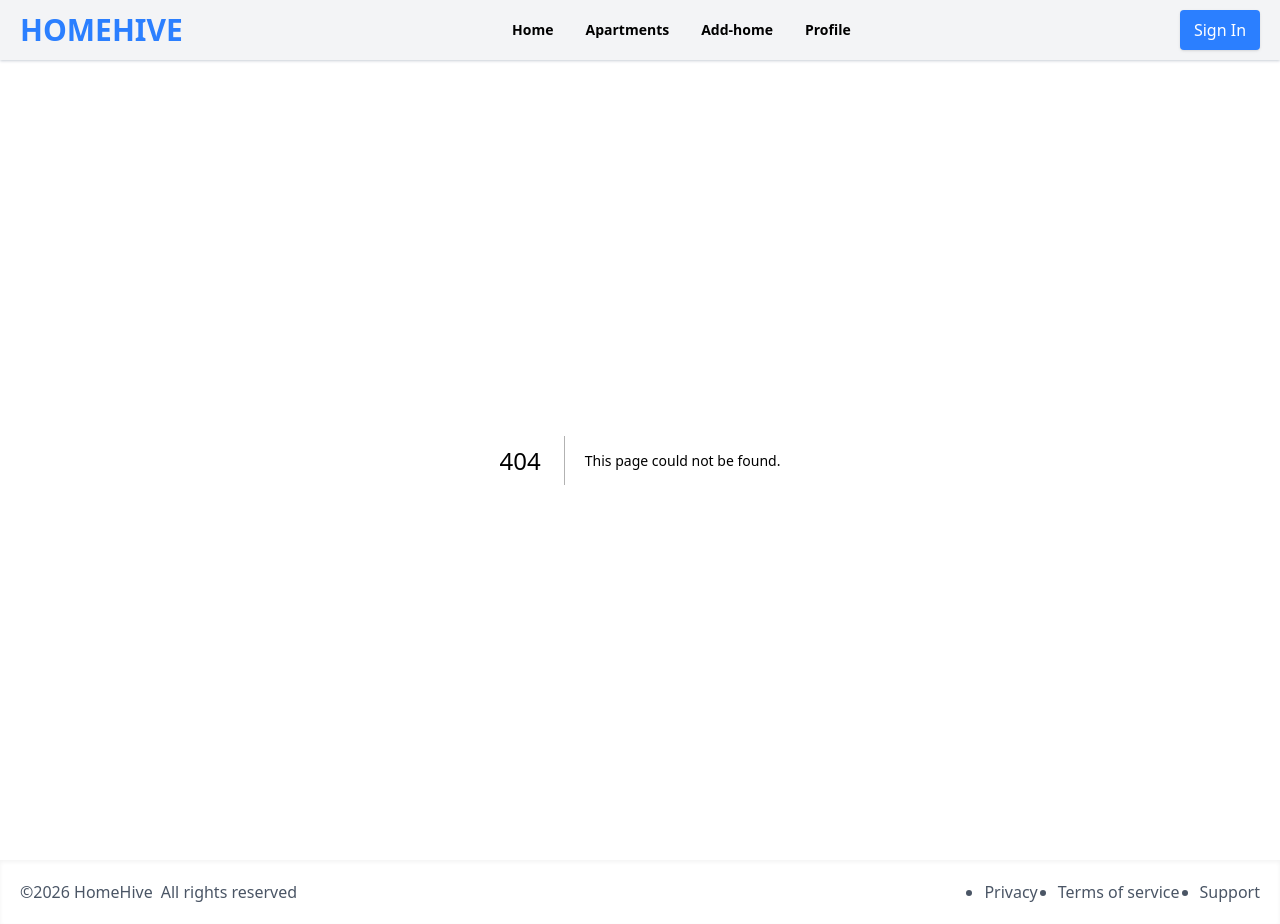
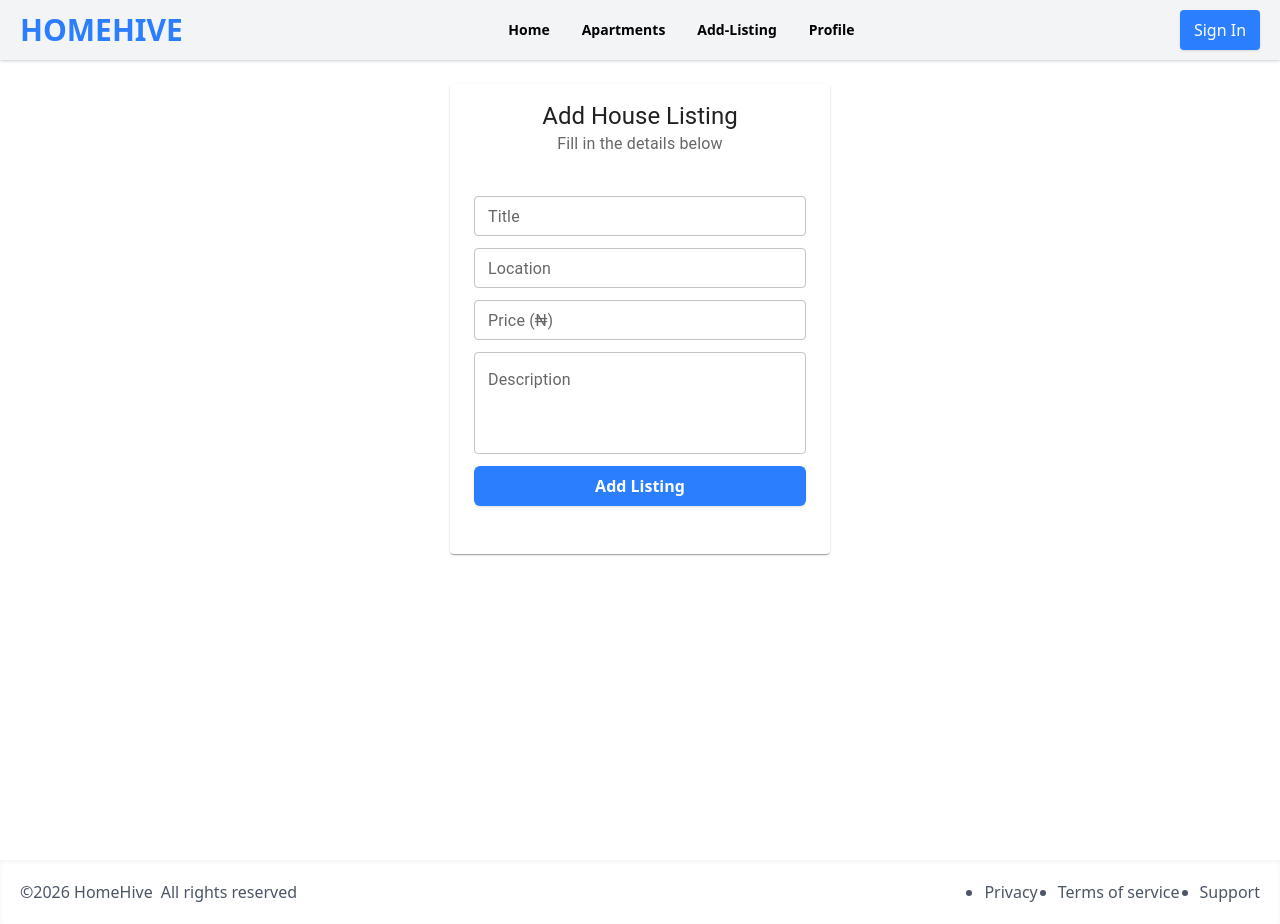
Before and after one commit to Emmy-delight/homehive, a Next.js app: page /dashboard/add-listing in a window 1280 px wide. Before the commit this address had no page. Built offline with nearby package versions, Linux system fonts and the light colour scheme; no server answers.

Commit message:
auth,addlisting,firebase

```diff
--- /dev/null
+++ b/app/api/auth/[...nextauth]/route.js
@@ -0,0 +1,2 @@
+import { handlers } from "@/auth" // Referring to the auth.ts we just created
+export const { GET, POST } = handlers
--- a/app/auth/signin/page.js
+++ b/app/auth/signin/page.js
@@ -1,3 +1,4 @@
+import { signIn } from "@/auth";
 import { TextField } from "@mui/material";
 import { FcGoogle } from "react-icons/fc";
 import { IoLogoGithub } from "react-icons/io";
@@ -23,7 +24,10 @@ export default function SignIn () {
                  </form>
                  <p className="text-gray-500 text-center mt-2">Or sign up with</p>
                  <div className="flex justify-center gap-4">
-                   <form>
+                   <form action={async ()=>{
+                                   "use server"
+                                await signIn("google");
+                   }}>
                      <button type="submit" className="w-12 h-12 cursor-pointer flex justify-center items-center rounded-md shadow-lg">
                         <FcGoogle className="text-4xl" />
                      </button>
--- /dev/null
+++ b/app/dashboard/add-listing/page.js
@@ -0,0 +1,101 @@
+   "use client"
+import { Card, CardContent, CardHeader, TextField } from "@mui/material";
+import { useFormik } from "formik";
+import { useSession } from "next-auth/react";
+import * as yup from "yup";
+
+const schema = yup.object().shape({
+   title: yup.string().required("Title is required"),
+   location: yup.string().required("Location is required"),
+   price: yup.number().typeError("Price must be a number").positive("price must be a positive number").required("price is required"),
+   description: yup.string().required("Description is required").min(15),
+})
+
+export default function AddListing () {
+   const {data: session} = useSession();
+   console.log(session);
+   const {handleSubmit,handleChange,values,errors,touched} = useFormik({
+      initialValues: {
+           title: "",
+           location: "",
+           price: "",
+           description: "",
+      },
+      onSubmit: ()=>{},
+      validationSchema:schema,
+   })
+    return(
+        <main className="min-h-screen flex justify-center py-6 px-4">
+            <Card sx={{ width: 380, height: 470}}>
+                 <CardHeader
+                 sx={{textAlign: "center"}}
+                  title="Add House Listing"
+                  subheader="Fill in the details below"
+                 />
+                 <CardContent>
+                    <form onSubmit={handleSubmit} className="py-2 flex flex-col gap-3 px-2">
+                       <div>
+                          <TextField
+                          fullWidth
+                          type="text"
+                          label="Title"
+                          placeholder="3 Bedroom Duplex"
+                          size="small"
+                          id="title"
+                          onChange={handleChange}
+                          value={values.title}
+                          sx={{borderColor: "gray"}}
+                          />
+                          {touched.title && errors.title ? <span className="text-xs text-red-500">{errors.title}</span>: null}
+                       </div>
+                       <div>
+                          <TextField
+                          fullWidth
+                          type="text"
+                          label="Location"
+                          id="location"
+                          placeholder="e.g Abuja,  Lagos"
+                          size="small"
+                          onChange={handleChange}
+                          value={values.location}
+                          />
+                          {touched.location && errors.location ? <span className="text-xs text-red-500">{errors.location}</span>: null}
+                       </div>
+                       <div>
+                        <TextField
+                        fullWidth
+                        type="number"
+                        label="Price (₦)"
+                        id="price"
+                        placeholder="e.g 50,000,000"
+                        size="small"
+                        onChange={handleChange}
+                        value={values.price}
+                        />
+                        {touched.price && errors.price ? <span className="text-xs text-red-500">{errors.price}</span>: null}
+                       </div>
+                       <div>
+                         <TextField
+                          fullWidth
+                          multiline
+                          rows={3}
+                          type="text"
+                          label="Description"
+                          id="description"
+                          onChange={handleChange}
+                          value={values.description}
+                          placeholder="Describe the property...."
+                         />
+                         {touched.description && errors.description ? <span className="text-xs text-red-500">{errors.description
+
+
+                           }</span>: null}
+                       </div>
+                       <button type="submit" className="w-full h-10 bg-blue-500 rounded-md shadow flex justify-center items-center text-white cursor-pointer font-semibold hover:opacity-75">Add Listing</button>
+                    </form>
+                 </CardContent>
+            </Card>
+
+        </main>
+    )
+}
--- a/app/layout.js
+++ b/app/layout.js
@@ -2,6 +2,7 @@ import { Geist, Geist_Mono } from "next/font/google";
 import "./globals.css";
 import { Footer } from "@/components/Footer";
 import { Navbar } from "@/components/Navbar";
+import {SessionProvider} from "next-auth/react";
 
 const geistSans = Geist({
   variable: "--font-geist-sans",
@@ -25,7 +26,9 @@ export default function RootLayout({ children }) {
         className={`${geistSans.variable} ${geistMono.variable} antialiased`}
       >
         <Navbar/>
+        <SessionProvider>
         {children}
+        </SessionProvider>
         <Footer/>
       </body>
     </html>
--- /dev/null
+++ b/auth.js
@@ -0,0 +1,23 @@
+import NextAuth from "next-auth";
+import Google from "next-auth/providers/google";
+import { FirestoreAdapter } from "@auth/firebase-adapter";
+import { cert } from "firebase-admin/app";
+
+export const { handlers, signIn, signOut, auth } = NextAuth({
+  providers: [Google({
+    clientId: process.env.AUTH_GOOGLE_ID,
+    clientSecret: process.env.AUTH_GOOGLE_SECRET,
+  })],
+   adapter: FirestoreAdapter({
+    credential: cert({
+      projectId: process.env.AUTH_FIREBASE_PROJECT_ID,
+      clientEmail: process.env.AUTH_FIREBASE_CLIENT_EMAIL,
+      privateKey: process.env.AUTH_FIREBASE_PRIVATE_KEY ? process.env.AUTH_FIREBASE_PRIVATE_KEY.replace(/\\n/g,"\n") : undefined,
+    }),
+   }),
+   callbacks: {
+    session: ({session})=>{
+      return session;
+    }
+   }
+})
--- a/components/Navbar.js
+++ b/components/Navbar.js
@@ -16,7 +16,7 @@ export function Navbar() {
                 <ul className="hidden md:flex md:gap-8 md:text-sm md:font-semibold">
                     <Link href="/"><li>Home</li></Link>
                     <li>Apartments</li>
-                    <li>Add-home</li>
+                    <Link href="/dashboard/add-listing"><li>Add-Listing</li></Link>
                     <Link href="/dashboard/profile"><li>Profile</li></Link>
                 </ul>
                 <Link href="/auth/signin"><div className="hidden md:block">
@@ -31,7 +31,7 @@ export function Navbar() {
                 <ul className="flex flex-col gap-5 text-sm font-semibold">
                     <Link href="/"><li>Home</li></Link>
                     <li>Apartments</li>
-                    <li>Add-home</li>
+                    <Link href="/dashboard/add-listing"><li>Add-Listing</li></Link>
                     <Link href="/dashboard/profile"><li>Profile</li></Link>
                 </ul>
                 <Link href="/auth/signin">
--- /dev/null
+++ b/config/firebase.config.js
@@ -0,0 +1,21 @@
+// Import the functions you need from the SDKs you need
+import { getApp, getApps, initializeApp } from "firebase/app";
+import {getFirestore} from "firebase/firestore";
+import {getStorage}  from "firebase/storage";
+
+// Your web app's Firebase configuration
+const firebaseConfig = {
+  apiKey: "AIzaSyDfu1bu9sRh5kKjEUzWCJyFXgQMI080WK0",
+  authDomain: "homehive-67f9f.firebaseapp.com",
+  projectId: "homehive-67f9f",
+  storageBucket: "homehive-67f9f.firebasestorage.app",
+  messagingSenderId: "871455610072",
+  appId: "1:871455610072:web:b586ad11c5bfd0bac433ad"
+};
+
+// Initialize Firebase
+const app = getApps().length == 0 ? initializeApp(firebaseConfig) : getApp();
+const db = getFirestore(app);
+const storage = getStorage(app);
+
+export {db, storage};
```
Also changed, not shown: package.json (+7 -1 lines), 2 other files (tests, documents, lock files or other folders).
